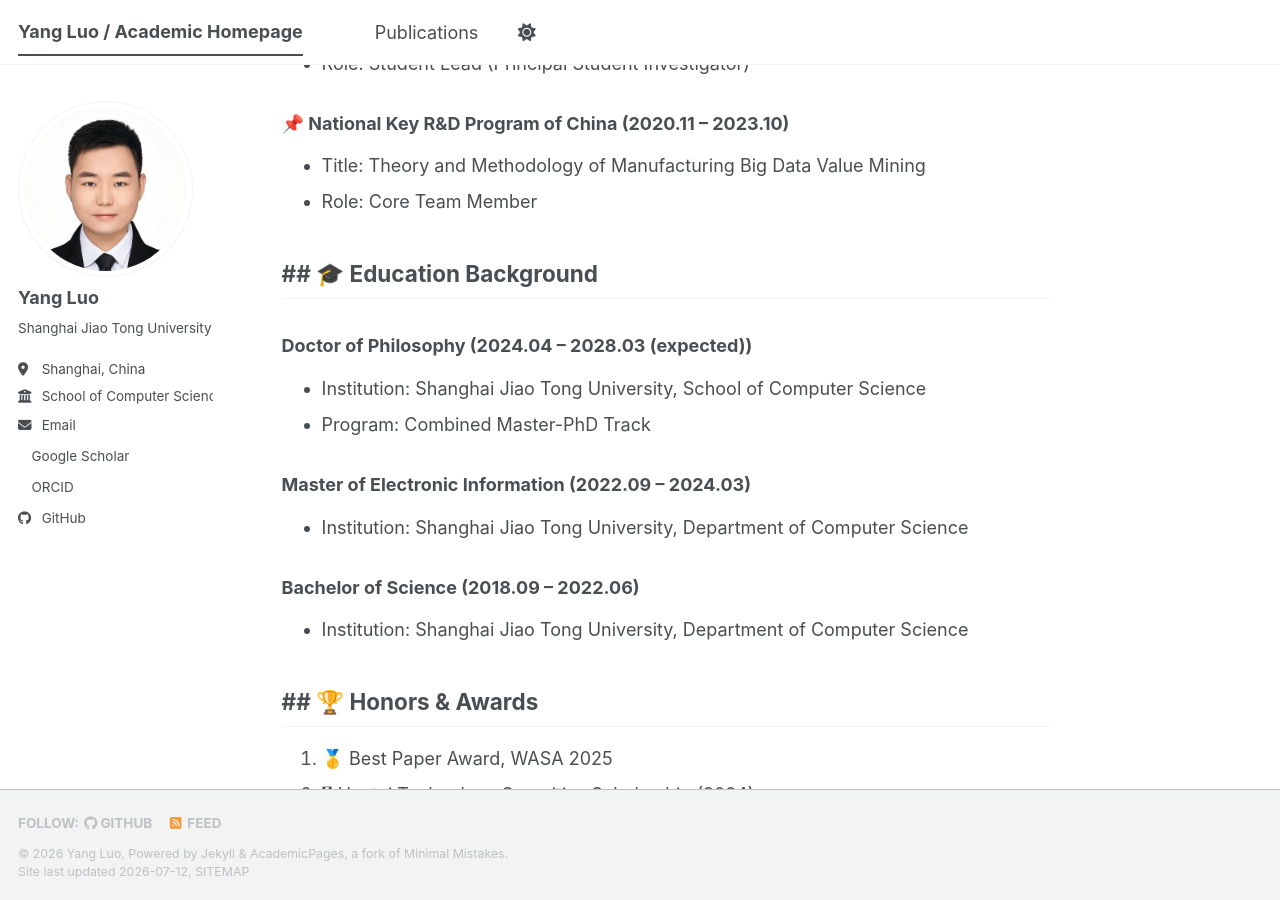
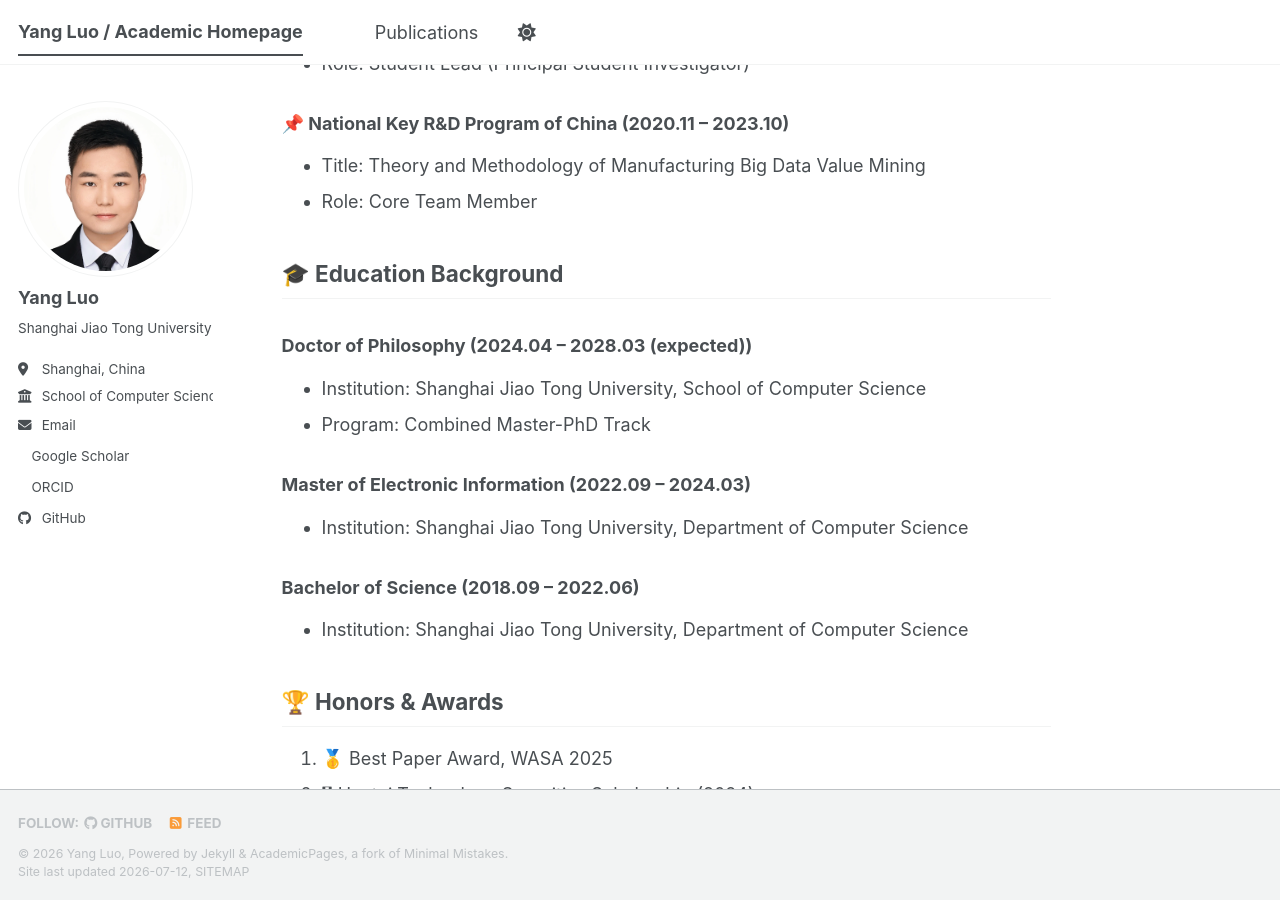
Before and after one commit to Floating-LY/Floating-LY.github.io, a Jekyll site: the page built from _pages/about.md, in a window 1280 px wide and 900 px high, scrolled down 2782 px. Built offline with Jekyll 4.4.1, drawn with Linux system fonts in a browser that asks for light colours; a style sheet for code colours, icons or effects is not loaded; some of the changed text lies outside the part shown.

```diff
--- a/_pages/about.md
+++ b/_pages/about.md
@@ -41,7 +41,7 @@ Beyond cloud infrastructure, my techniques have been applied to:
 - Program Committee Member: KDD, WWW, ICDM, CIKM
 
 
-<h2 id="research-projects">## 💼 Research Projects</h2>
+<h2 id="research-projects">💼 Research Projects</h2>
 
 ### 📌 National Key R&D Program of China (2024.12 – 2027.11)
 - Title: Intelligent Quality Control and Traceability Technology for Manufacturing Process
@@ -71,7 +71,7 @@ Beyond cloud infrastructure, my techniques have been applied to:
 - Role: Core Team Member
 
 
-<h2 id="education-background">## 🎓 Education Background</h2>
+<h2 id="education-background">🎓 Education Background</h2>
 ### Doctor of Philosophy (2024.04 – 2028.03 (expected))
 - Institution: Shanghai Jiao Tong University, School of Computer Science
 - Program: Combined Master-PhD Track
@@ -82,7 +82,7 @@ Beyond cloud infrastructure, my techniques have been applied to:
 ### Bachelor of Science (2018.09 – 2022.06)
 - Institution: Shanghai Jiao Tong University, Department of Computer Science
 
-<h2 id="honors-awards">## 🏆 Honors & Awards</h2>
+<h2 id="honors-awards">🏆 Honors & Awards</h2>
 
 1. 🥇 Best Paper Award, WASA 2025
 2. 🎖 Huatai Technology Securities Scholarship (2024)
```
